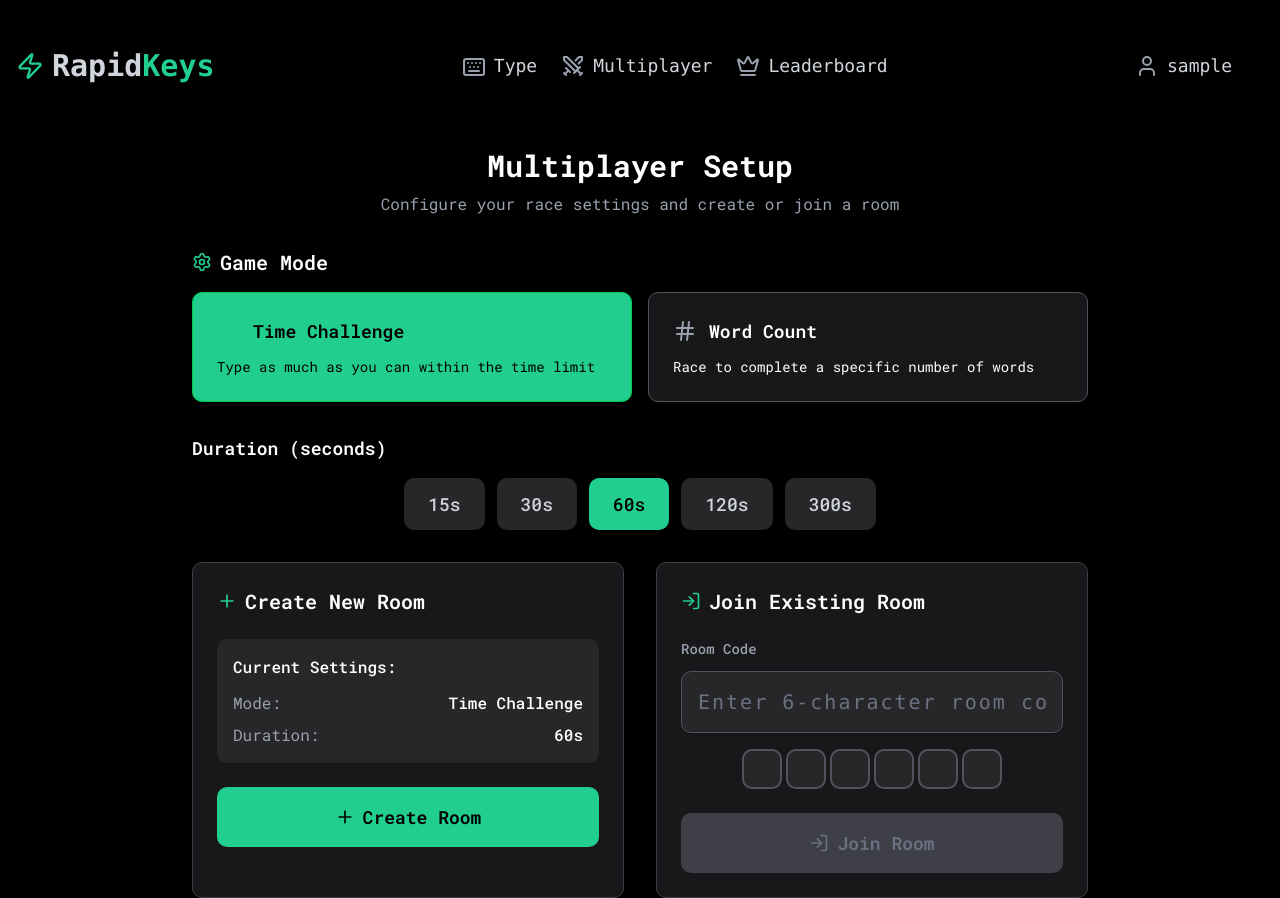
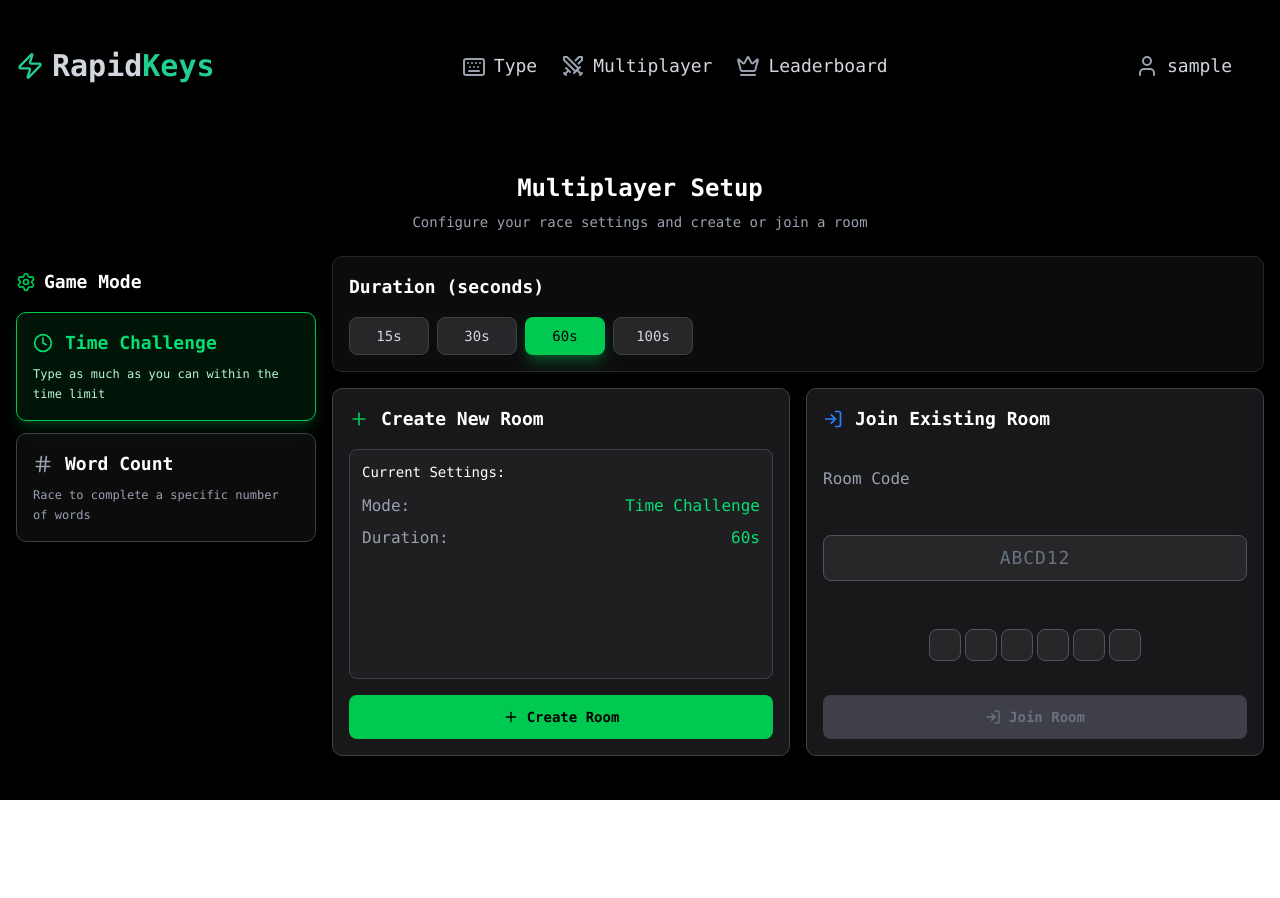
Before and after one commit to Chaitanya-C5/RapidKeys, a React (Vite) app in the folder frontend/: page /room in a window 1280 px wide. After the commit the page ends 800 px from the top, so only its background shows below. Built offline with nearby package versions, Linux system fonts and the light colour scheme; no server answers; sample sign-in values are in the browser's storage.

Commit message:
Room Entry

```diff
--- a/frontend/src/components/RoomEntry.jsx
+++ b/frontend/src/components/RoomEntry.jsx
@@ -1,12 +1,7 @@
 import React, { useState } from 'react'
-import { useNavigate } from 'react-router-dom'
-import { Clock, Hash, Plus, LogIn, Loader2, Users, Settings } from 'lucide-react'
-import { useAuth } from '../contexts/AuthContext'
+import { Clock, Hash, Plus, LogIn, Loader2, Settings } from 'lucide-react'
 
 const RoomEntry = () => {
-  const navigate = useNavigate()
-  const { user } = useAuth()
-
   // Game mode and settings state
   const [selectedMode, setSelectedMode] = useState('time')
   const [selectedDuration, setSelectedDuration] = useState(60)
@@ -25,14 +20,14 @@ const RoomEntry = () => {
       name: 'Time Challenge',
       icon: Clock,
       description: 'Type as much as you can within the time limit',
-      options: [15, 30, 60, 120, 300]
+      options: [15, 30, 60, 100]
     },
     {
       id: 'words',
       name: 'Word Count',
       icon: Hash,
       description: 'Race to complete a specific number of words',
-      options: [10, 25, 50, 100, 200]
+      options: [10, 25, 50, 75]
     }
   ]
 
@@ -41,17 +36,10 @@ const RoomEntry = () => {
     setError('')
 
     try {
-      // TODO: Replace with actual API call
-      await new Promise(resolve => setTimeout(resolve, 1000)) // Mock delay
-
-      // Navigate to multiplayer with room settings
-      navigate(`/multiplayer/ABC123`, {
-        state: {
+      await new Promise(resolve => setTimeout(resolve, 1000))
+      console.log('Room created with settings:', {
         mode: selectedMode,
-          duration: selectedMode === 'time' ? selectedDuration : null,
-          wordCount: selectedMode === 'words' ? selectedWordCount : null,
-          isHost: true
-        }
+        value: selectedMode === 'time' ? selectedDuration : selectedWordCount
       })
     } catch (error) {
       console.error('Room creation error:', error)
@@ -71,15 +59,8 @@ const RoomEntry = () => {
     setError('')
 
     try {
-      // TODO: Replace with actual API call
-      await new Promise(resolve => setTimeout(resolve, 1000)) // Mock delay
-
-      // Navigate to multiplayer room
-      navigate(`/multiplayer/${joinRoomCode.toUpperCase()}`, {
-        state: {
-          isHost: false
-        }
-      })
+      await new Promise(resolve => setTimeout(resolve, 1000))
+      console.log('Joined room:', joinRoomCode)
     } catch (error) {
       console.error('Room join error:', error)
       setError('Failed to join room. Please try again.')
@@ -106,67 +87,74 @@ const RoomEntry = () => {
   }
 
   return (
-    <div className="w-full flex flex-col items-center custom-font px-4">
+    <div className="bg-black text-white font-mono">
+      <div className="container mx-auto px-4 py-6 max-w-8xl">
         {/* Header */}
-      <div className="text-center mb-8">
-        <h1 className="text-3xl font-bold text-white mb-2">Multiplayer Setup</h1>
-        <p className="text-gray-400">Configure your race settings and create or join a room</p>
+        <div className="text-center mb-6">
+          <h1 className="text-2xl font-bold text-white mb-2">Multiplayer Setup</h1>
+          <p className="text-gray-400 text-sm">Configure your race settings and create or join a room</p>
         </div>
 
         {/* Error Display */}
         {error && (
-        <div className="w-full max-w-4xl mb-6 p-4 bg-red-900 border border-red-700 rounded-lg text-red-200">
+          <div className="mb-4 p-3 bg-red-900 border border-red-700 rounded-lg text-red-200">
             {error}
           </div>
         )}
 
-      {/* Main Content */}
-      <div className="w-full max-w-4xl">
-        {/* Game Mode Selection */}
-        <div className="mb-8">
-          <div className="flex items-center gap-2 mb-4">
-            <Settings size={20} className="custom-color" />
-            <h2 className="text-xl font-semibold text-white">Game Mode</h2>
+        {/* Main Content Grid */}
+        <div className="grid lg:grid-cols-4 gap-4 h-[calc(100vh-300px)]">
+          {/* Left Column - Game Mode Selection */}
+          <div className="lg:col-span-1 h-full">
+            <div className="flex items-center gap-2 mb-4 pt-3">
+              <Settings size={20} className="text-green-500" />
+              <h2 className="text-lg font-semibold text-white">Game Mode</h2>
             </div>
 
-          <div className="grid grid-cols-1 md:grid-cols-2 gap-4">
+            <div className="space-y-3 h-[calc(100%-2.5rem)]">
               {gameModes.map(mode => {
                 const Icon = mode.icon
                 return (
                   <div
                     key={mode.id}
                     onClick={() => setSelectedMode(mode.id)}
-                  className={`p-6 rounded-lg border cursor-pointer transition hover:scale-105 ${
+                    className={`p-4 rounded-lg border cursor-pointer transition-all duration-200 hover:scale-[1.02] flex-1 ${
                       selectedMode === mode.id
-                      ? 'border-green-500 custom-bgcolor bg-opacity-10 text-black'
-                      : 'border-zinc-600 hover:border-zinc-500 bg-zinc-900'
+                        ? 'border-green-500 bg-green-500/10 shadow-lg shadow-green-500/20'
+                        : 'border-zinc-700 hover:border-zinc-600 bg-zinc-900/50 hover:bg-zinc-900'
                     }`}
                   >
-                  <div className="flex items-center gap-3 mb-3">
-                    <Icon size={24} className={selectedMode === mode.id ? 'custom-color' : 'text-gray-400'} />
-                    <h3 className={`text-lg font-semibold ${selectedMode === mode.id ? 'text-black' : 'text-white'}`}>{mode.name}</h3>
+                    <div className="flex items-center gap-3 mb-2">
+                      <Icon size={20} className={selectedMode === mode.id ? 'text-green-400' : 'text-gray-400'} />
+                      <h3 className={`text-lg font-semibold ${selectedMode === mode.id ? 'text-green-400' : 'text-white'}`}>
+                        {mode.name}
+                      </h3>
                     </div>
-                  <p className={`text-sm ${selectedMode === mode.id ? 'text-black' : 'text-white'}`}>{mode.description}</p>
+                    <p className={`text-xs leading-relaxed ${selectedMode === mode.id ? 'text-green-200' : 'text-gray-400'}`}>
+                      {mode.description}
+                    </p>
                   </div>
                 )
               })}
             </div>
           </div>
 
+          {/* Right Column - Mode Options and Room Actions */}
+          <div className="flex flex-col justify-around lg:col-span-3 space-y-4 h-full overflow-y-auto">
             {/* Mode Options */}
-        <div className="mb-8">
+            <div className="bg-zinc-900/50 rounded-lg p-4 border border-zinc-800">
               <h3 className="text-lg font-semibold text-white mb-4">
                 {selectedMode === 'time' ? 'Duration (seconds)' : 'Word Count'}
               </h3>
-          <div className="flex flex-wrap gap-3 justify-center">
+              <div className="flex flex-wrap gap-2">
                 {getCurrentModeOptions().map(option => (
                   <button
                     key={option}
                     onClick={() => handleOptionChange(option)}
-                className={`px-6 py-3 rounded-lg text-lg font-medium transition hover:scale-105 ${
+                    className={`px-4 py-2 rounded-md text-sm font-medium transition-all duration-200 hover:scale-105 min-w-[80px] ${
                       getCurrentValue() === option
-                    ? 'custom-bgcolor text-black'
-                    : 'bg-zinc-800 text-gray-300 hover:bg-zinc-700'
+                        ? 'bg-green-500 text-black shadow-lg shadow-green-500/30'
+                        : 'bg-zinc-800 text-gray-300 hover:bg-zinc-700 border border-zinc-700'
                     }`}
                   >
                     {option}
@@ -177,25 +165,27 @@ const RoomEntry = () => {
             </div>
 
             {/* Room Actions */}
-        <div className="grid grid-cols-1 lg:grid-cols-2 gap-8">
+            <div className="grid md:grid-cols-2 gap-4 flex-1">
               {/* Create Room */}
-          <div className="bg-zinc-900 rounded-lg border border-zinc-700 p-6">
-            <div className="flex items-center gap-2 mb-6">
-              <Plus className="custom-color" size={20} />
-              <h2 className="text-xl font-semibold text-white">Create New Room</h2>
+              <div className="bg-zinc-900 rounded-lg border border-zinc-700 p-4 flex flex-col">
+                <div className="flex items-center gap-3 mb-4">
+                  <Plus className="text-green-500" size={20} />
+                  <h2 className="text-lg font-semibold text-white">Create New Room</h2>
                 </div>
 
-            <div className="space-y-6">
-              <div className="p-4 bg-zinc-800 rounded-lg">
-                <h4 className="font-medium text-white mb-3">Current Settings:</h4>
+                <div className="space-y-4 flex-1 flex flex-col">
+                  <div className="p-3 bg-zinc-800/50 rounded-md border border-zinc-700 flex-1">
+                    <h4 className="font-medium text-white mb-3 text-sm">Current Settings:</h4>
                     <div className="space-y-2">
-                  <div className="flex justify-between">
-                    <span className="text-gray-400">Mode:</span>
-                    <span className="text-white font-medium">{gameModes.find(m => m.id === selectedMode)?.name}</span>
+                      <div className="flex justify-between items-center">
+                        <span className="text-gray-400 text-md">Mode:</span>
+                        <span className="text-green-400 font-medium text-md">
+                          {gameModes.find(m => m.id === selectedMode)?.name}
+                        </span>
                       </div>
-                  <div className="flex justify-between">
-                    <span className="text-gray-400">{selectedMode === 'time' ? 'Duration:' : 'Words:'}</span>
-                    <span className="text-white font-medium">
+                      <div className="flex justify-between items-center">
+                        <span className="text-gray-400 text-md">{selectedMode === 'time' ? 'Duration:' : 'Words:'}</span>
+                        <span className="text-green-400 font-medium text-md">
                           {getCurrentValue()}{selectedMode === 'time' ? 's' : ' words'}
                         </span>
                       </div>
@@ -205,16 +195,16 @@ const RoomEntry = () => {
                   <button
                     onClick={handleCreateRoom}
                     disabled={isCreating}
-                className="w-full py-4 custom-bgcolor hover:bg-opacity-80 disabled:bg-zinc-700 disabled:text-gray-500 text-black font-semibold rounded-lg transition flex items-center justify-center gap-2 text-lg"
+                    className="w-full py-3 bg-green-500 hover:bg-green-600 disabled:bg-zinc-700 disabled:text-gray-500 text-black font-semibold rounded-md transition-all duration-200 flex items-center justify-center gap-2 text-sm hover:shadow-lg hover:shadow-green-500/30"
                   >
                     {isCreating ? (
                       <>
-                    <Loader2 size={20} className="animate-spin" />
+                        <Loader2 size={16} className="animate-spin" />
                         Creating Room...
                       </>
                     ) : (
                       <>
-                    <Plus size={20} />
+                        <Plus size={16} />
                         Create Room
                       </>
                     )}
@@ -223,35 +213,35 @@ const RoomEntry = () => {
               </div>
 
               {/* Join Room */}
-          <div className="bg-zinc-900 rounded-lg border border-zinc-700 p-6">
-            <div className="flex items-center gap-2 mb-6">
-              <LogIn className="custom-color" size={20} />
-              <h2 className="text-xl font-semibold text-white">Join Existing Room</h2>
+              <div className="bg-zinc-900 rounded-lg border border-zinc-700 p-4 flex flex-col">
+                <div className="flex items-center gap-3 mb-4">
+                  <LogIn className="text-blue-500" size={20} />
+                  <h2 className="text-lg font-semibold text-white">Join Existing Room</h2>
                 </div>
 
-            <div className="space-y-6">
-              <div>
-                <label className="block text-sm font-medium text-gray-400 mb-3">
+                <div className="space-y-4 flex-1 flex flex-col">
+                  <div className="flex-1 flex flex-col justify-around">
+                    <label className="block text-md font-medium text-gray-400 mb-2">
                       Room Code
                     </label>
                     <input
                       type="text"
                       value={joinRoomCode}
                       onChange={(e) => setJoinRoomCode(e.target.value.toUpperCase().replace(/[^A-Z0-9]/g, '').slice(0, 6))}
-                  placeholder="Enter 6-character room code"
+                      placeholder="ABCD12"
                       maxLength={6}
-                  className="w-full bg-zinc-800 border border-zinc-600 rounded-lg px-4 py-4 text-white placeholder-gray-500 focus:outline-none focus:border-green-500 font-mono text-center text-xl tracking-widest"
+                      className="w-full bg-zinc-800 border border-zinc-600 rounded-md px-3 py-2 text-white placeholder-gray-500 focus:outline-none focus:border-blue-500 font-mono text-center text-lg tracking-wider transition-colors"
                     />
 
                     {/* Visual room code display */}
-                <div className="flex justify-center mt-4">
+                    <div className="flex justify-center mt-3">
                       <div className="flex gap-1">
                         {Array.from({ length: 6 }, (_, i) => (
                           <div
                             key={i}
-                        className={`w-10 h-10 border-2 rounded-lg flex items-center justify-center text-lg font-mono ${
+                            className={`w-8 h-8 border rounded-md flex items-center justify-center text-sm font-mono transition-all ${
                               i < joinRoomCode.length
-                            ? "border-green-500 bg-green-500/10 text-green-400"
+                                ? "border-blue-500 bg-blue-500/10 text-blue-400 shadow-sm"
                                 : "border-zinc-600 bg-zinc-800 text-gray-500"
                             }`}
                           >
@@ -265,16 +255,16 @@ const RoomEntry = () => {
                   <button
                     onClick={handleJoinRoom}
                     disabled={isJoining || joinRoomCode.length < 6}
-                className="w-full py-4 bg-blue-600 hover:bg-blue-700 disabled:bg-zinc-700 disabled:text-gray-500 text-white font-semibold rounded-lg transition flex items-center justify-center gap-2 text-lg"
+                    className="w-full py-3 bg-blue-600 hover:bg-blue-700 disabled:bg-zinc-700 disabled:text-gray-500 text-white font-semibold rounded-md transition-all duration-200 flex items-center justify-center gap-2 text-sm hover:shadow-lg hover:shadow-blue-500/30"
                   >
                     {isJoining ? (
                       <>
-                    <Loader2 size={20} className="animate-spin" />
+                        <Loader2 size={16} className="animate-spin" />
                         Joining Room...
                       </>
                     ) : (
                       <>
-                    <LogIn size={20} />
+                        <LogIn size={16} />
                         Join Room
                       </>
                     )}
@@ -284,6 +274,8 @@ const RoomEntry = () => {
             </div>
           </div>
         </div>
+      </div>
+    </div>
   )
 }
 
```
Lines whose indentation alone changed are shown as unchanged.
